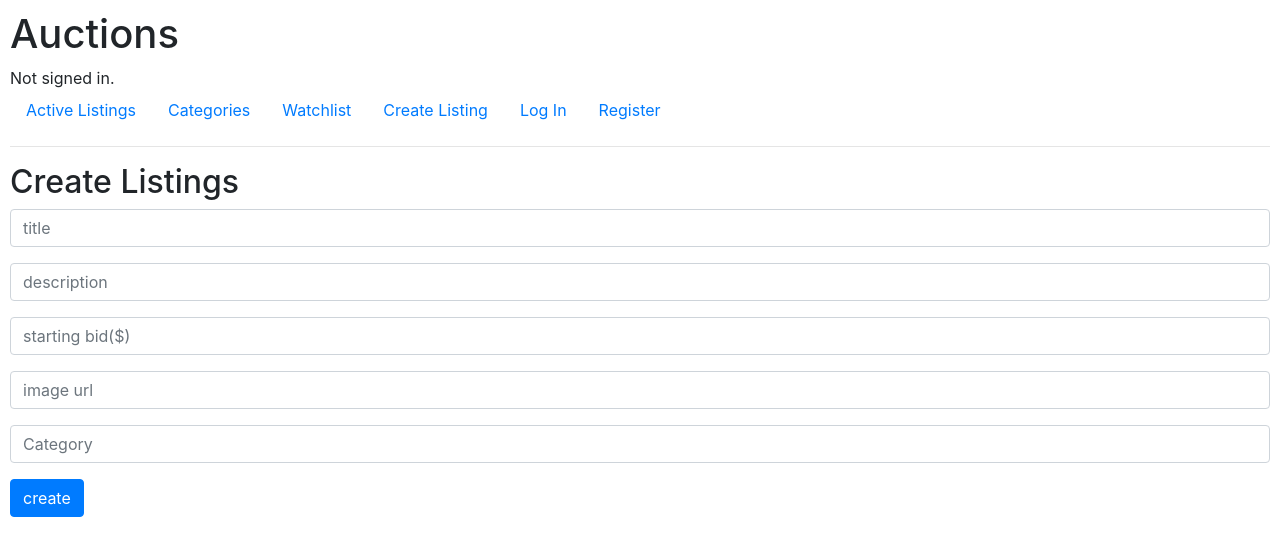
After one commit to Web-dut-2022/project-2-Jty-123, a Django app: page /createListings in a window 1280 px wide. The commit adds this page. Shown: the top 556 px of the page. Run offline with Django 3.2, Linux system fonts and the light colour scheme; parts of the project's set-up code (start-up, migrations or seed data) failed here and were passed over; some libraries are stand-ins or nearby versions.

Commit message:
active listing and create Listing half

```diff
--- a/commerce/auctions/static/auctions/styles.css
+++ b/commerce/auctions/static/auctions/styles.css
@@ -1,3 +1,11 @@
 body {
     padding: 10px;
 }
+#div1,#div2{
+    border: 1px black solid;
+    width: 600px;
+    height: 400px;
+    text-align:center;/* 让块状元素中的内容居中显示 */
+    vertical-align: middle;
+    float:left;
+}
--- /dev/null
+++ b/commerce/auctions/templates/auctions/create.html
@@ -0,0 +1,24 @@
+{% extends "auctions/layout.html" %}
+
+{% block body %}
+    <h2>Create Listings</h2>
+    <form action="{% url 'createListingView' %}" method="post">
+        {% csrf_token %}
+        <div class="form-group">
+            <input class="form-control" type="text" name="title" placeholder="title">
+        </div>
+        <div class="form-group">
+            <input class="form-control" type="text" name="description" placeholder="description">
+        </div>
+        <div class="form-group">
+            <input class="form-control"type="text" name="startingBid" placeholder="starting bid($)">
+        </div>
+        <div class="form-group">
+            <input class="form-control" type="text" name="image" placeholder="image url">
+        </div>
+        <div class="form-group">
+            <input class="form-control" type="text" name="Category" placeholder="Category">
+        </div>
+        <input class="btn btn-primary" type="submit" value="create">
+    </form>
+{% endblock %}
--- a/commerce/auctions/templates/auctions/layout.html
+++ b/commerce/auctions/templates/auctions/layout.html
@@ -18,7 +18,16 @@
         </div>
         <ul class="nav">
             <li class="nav-item">
-                <a class="nav-link" href="{% url 'index' %}">Active Listings</a>
+                <a class="nav-link" href="{% url 'activeListing' %}">Active Listings</a>
+            </li>
+            <li class="nav-item">
+                <a class="nav-link" href="{% url 'index' %}">Categories</a>
+            </li>
+            <li class="nav-item">
+                <a class="nav-link" href="{% url 'index' %}">Watchlist</a>
+            </li>
+            <li class="nav-item">
+                <a class="nav-link" href="{% url 'createListings' %}">Create Listing</a>
             </li>
             {% if user.is_authenticated %}
                 <li class="nav-item">
--- a/commerce/auctions/urls.py
+++ b/commerce/auctions/urls.py
@@ -6,5 +6,8 @@ urlpatterns = [
     path("", views.index, name="index"),
     path("login", views.login_view, name="login"),
     path("logout", views.logout_view, name="logout"),
-    path("register", views.register, name="register")
+    path("register", views.register, name="register"),
+    path("activeListings", views.activeListing, name="activeListing"),
+    path("createListings", views.createListings, name="createListings"),
+    path("createListingView", views.createListingView, name="createListingView")
 ]
--- a/commerce/auctions/views.py
+++ b/commerce/auctions/views.py
@@ -4,7 +4,7 @@ from django.http import HttpResponse, HttpResponseRedirect
 from django.shortcuts import render
 from django.urls import reverse
 
-from .models import User
+from .models import User,auctions
 
 
 def index(request):
@@ -61,3 +61,16 @@ def register(request):
         return HttpResponseRedirect(reverse("index"))
     else:
         return render(request, "auctions/register.html")
+#active listing
+#view all of the currently active auction listings
+def activeListing(request):
+    return render(request, "auctions/index.html",{
+        "auctions":auctions.objects.all()
+    })
+#create listing
+#view the create listings page
+def createListings(request):
+    return render(request, "auctions/create.html")
+
+def createListingView(request):
+    return render(request, "auctions/create.html")
```
Also changed, not shown: commerce/auctions/models.py (+11 -0 lines), commerce/auctions/templates/auctions/index.html (+15 -2 lines), commerce/auctions/migrations/0001_initial.py.
